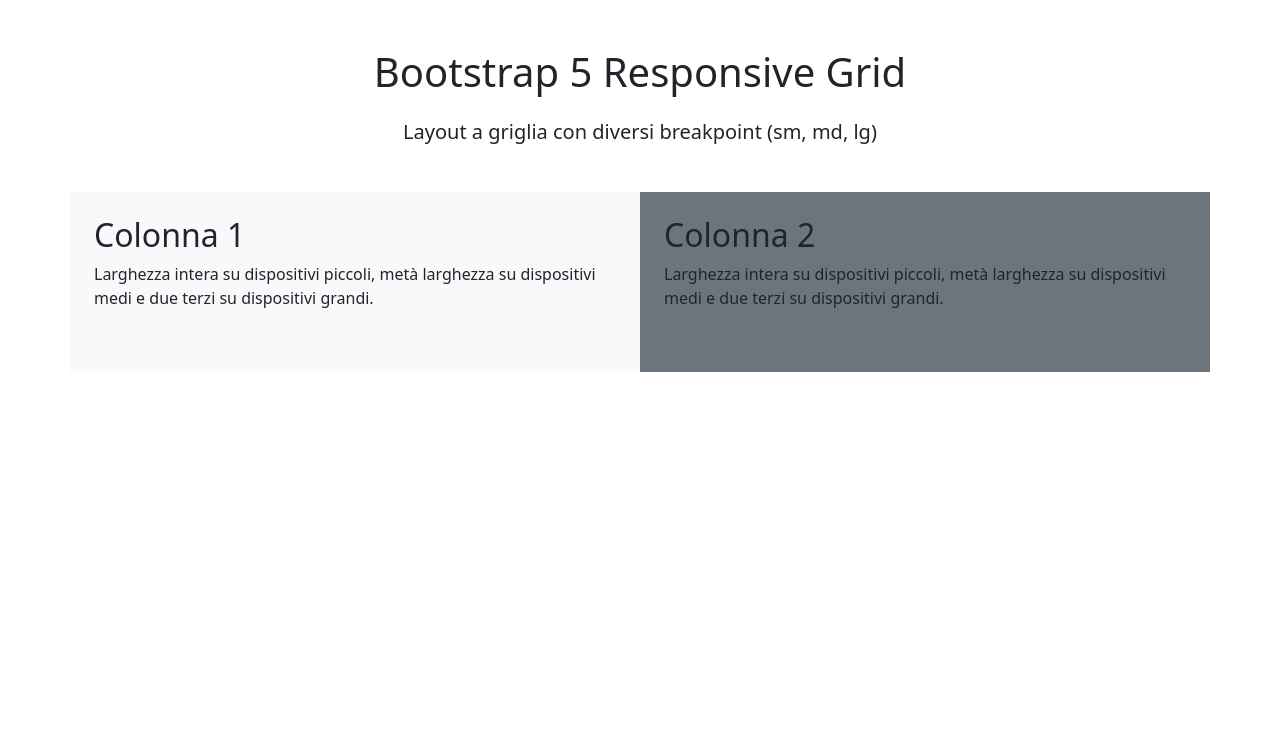
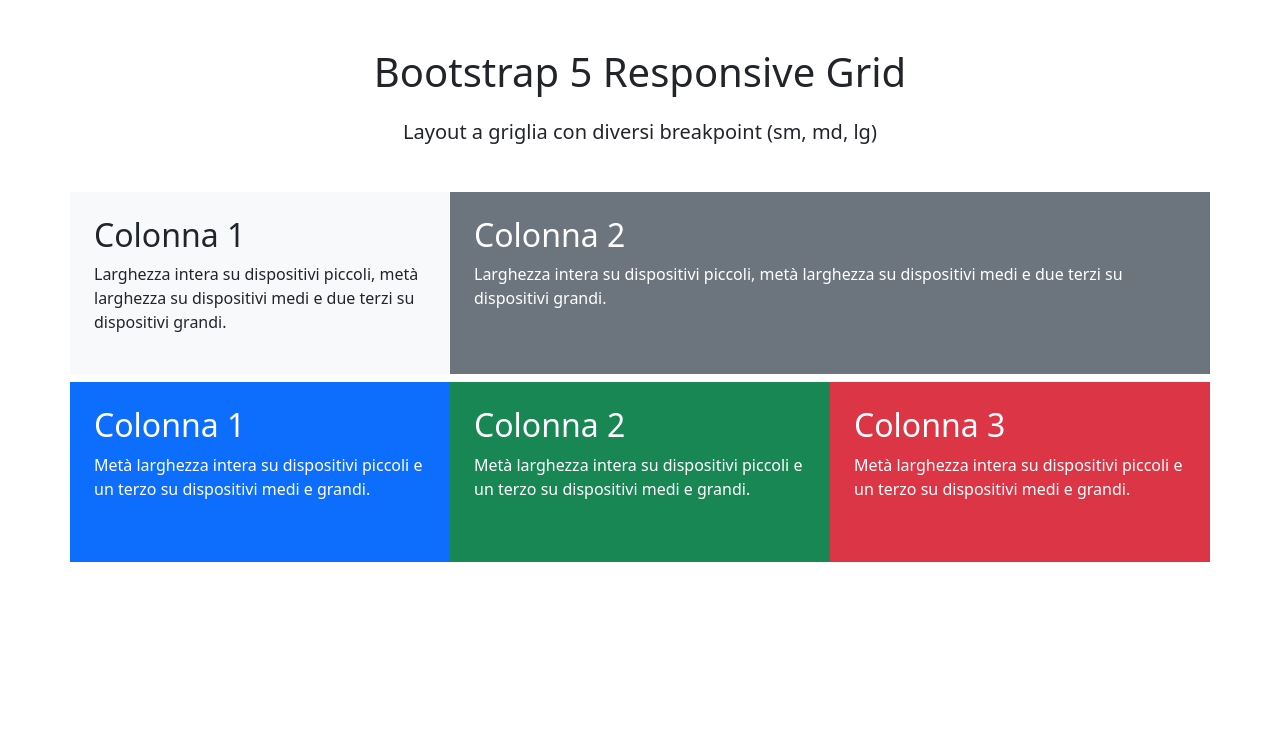
Before and after one commit to Francesca-Lisi/htmlcss-bootstrap-layout, a plain HTML site: page index.html in a window 1280 px wide. Drawn offline with nearby package versions, Linux system fonts and the light colour scheme.

Commit message:
feat: add style to second row

```diff
--- a/index.html
+++ b/index.html
@@ -15,7 +15,7 @@
 
   <header>
     <h1 class="text-center mt-5">Bootstrap 5 Responsive Grid</h1>
-    <h5 class="text-center my-4">Layout a griglia con diversi breakpoint (sm, md, lg)</h5>
+    <h5 class="text-center my-4 lead">Layout a griglia con diversi breakpoint (sm, md, lg)</h5>
   </header>
 
 
@@ -24,11 +24,11 @@
 
       <!-- 2 colonne -->
       <div class="row mt-5">
-        <div class="col p-4 bg-light">
+        <div class="col-12 col-md-6 col-lg-4 p-4 bg-light">
           <h2>Colonna 1</h2>
           <p>Larghezza intera su dispositivi piccoli, metà larghezza su dispositivi medi e due terzi su dispositivi grandi.</p>
         </div>
-        <div class="col p-4 bg-secondary">
+        <div class="col-12 col-md-6 col-lg-8 p-4 text-bg-secondary">
           <h2>Colonna 2</h2>
           <p>Larghezza intera su dispositivi piccoli, metà larghezza su dispositivi medi e due terzi su dispositivi grandi.</p>
         </div>
@@ -36,9 +36,18 @@
 
       <!-- 3 colonne -->
       <div class="row my-2">
-        <div class="col"></div>
-        <div class="col"></div>
-        <div class="col"></div>
+        <div class="col-6 col-md-4 p-4 text-bg-primary">
+          <h2>Colonna 1</h2>
+          <p>Metà larghezza intera su dispositivi piccoli e un terzo su dispositivi medi e grandi.</p>
+        </div>
+        <div class="col-6 col-md-4 p-4 text-bg-success">
+          <h2>Colonna 2</h2>
+          <p>Metà larghezza intera su dispositivi piccoli e un terzo su dispositivi medi e grandi.</p>
+        </div>
+        <div class="col-12 col-md-4 p-4 text-bg-danger">
+          <h2>Colonna 3</h2>
+          <p>Metà larghezza intera su dispositivi piccoli e un terzo su dispositivi medi e grandi.</p>
+        </div>
       </div>
 
       <!-- 4 colonne -->
--- a/style.css
+++ b/style.css
@@ -1,3 +1,3 @@
 .row{
-  height: 180px;
+  min-height: 180px;
 }
```
